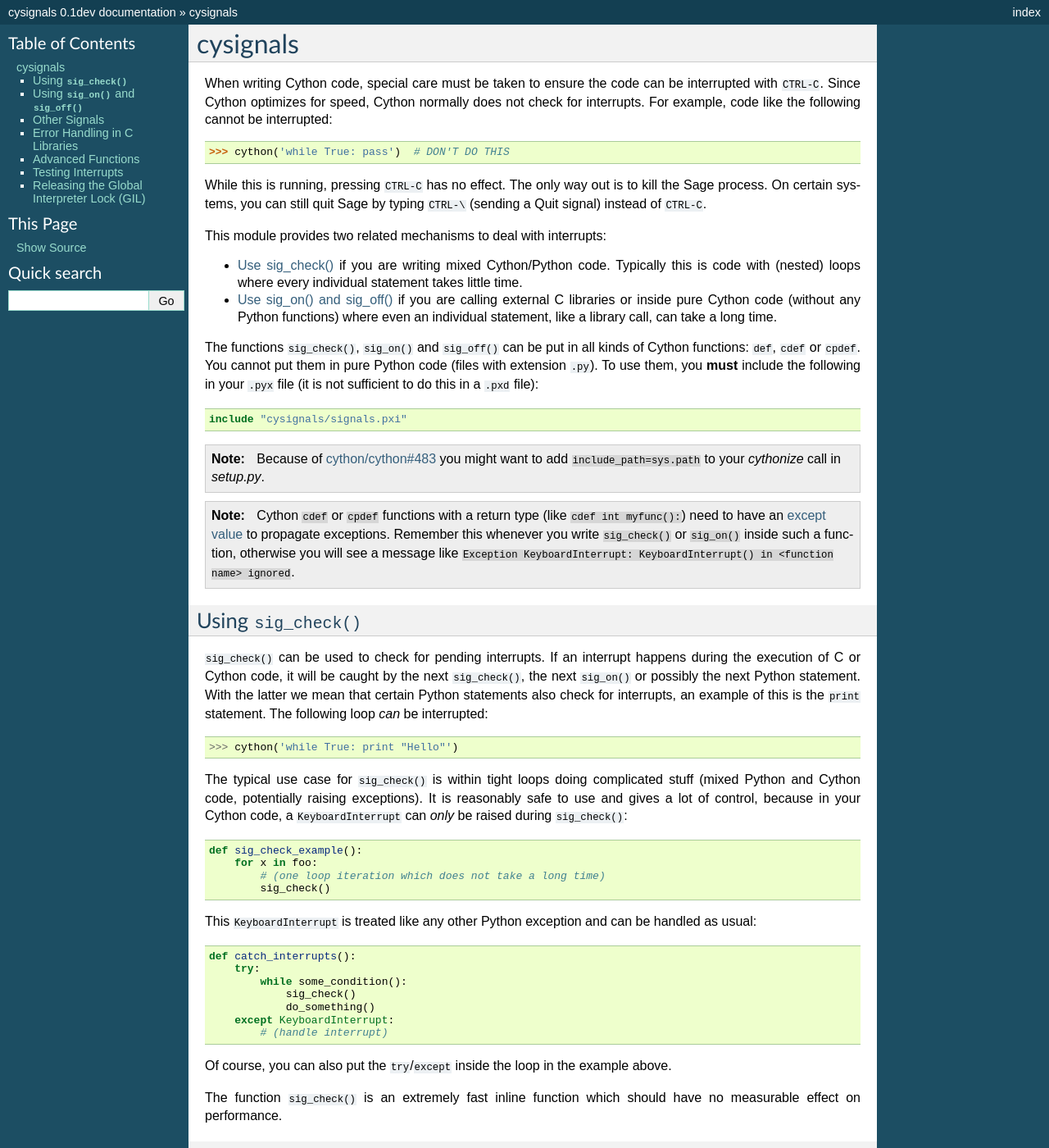
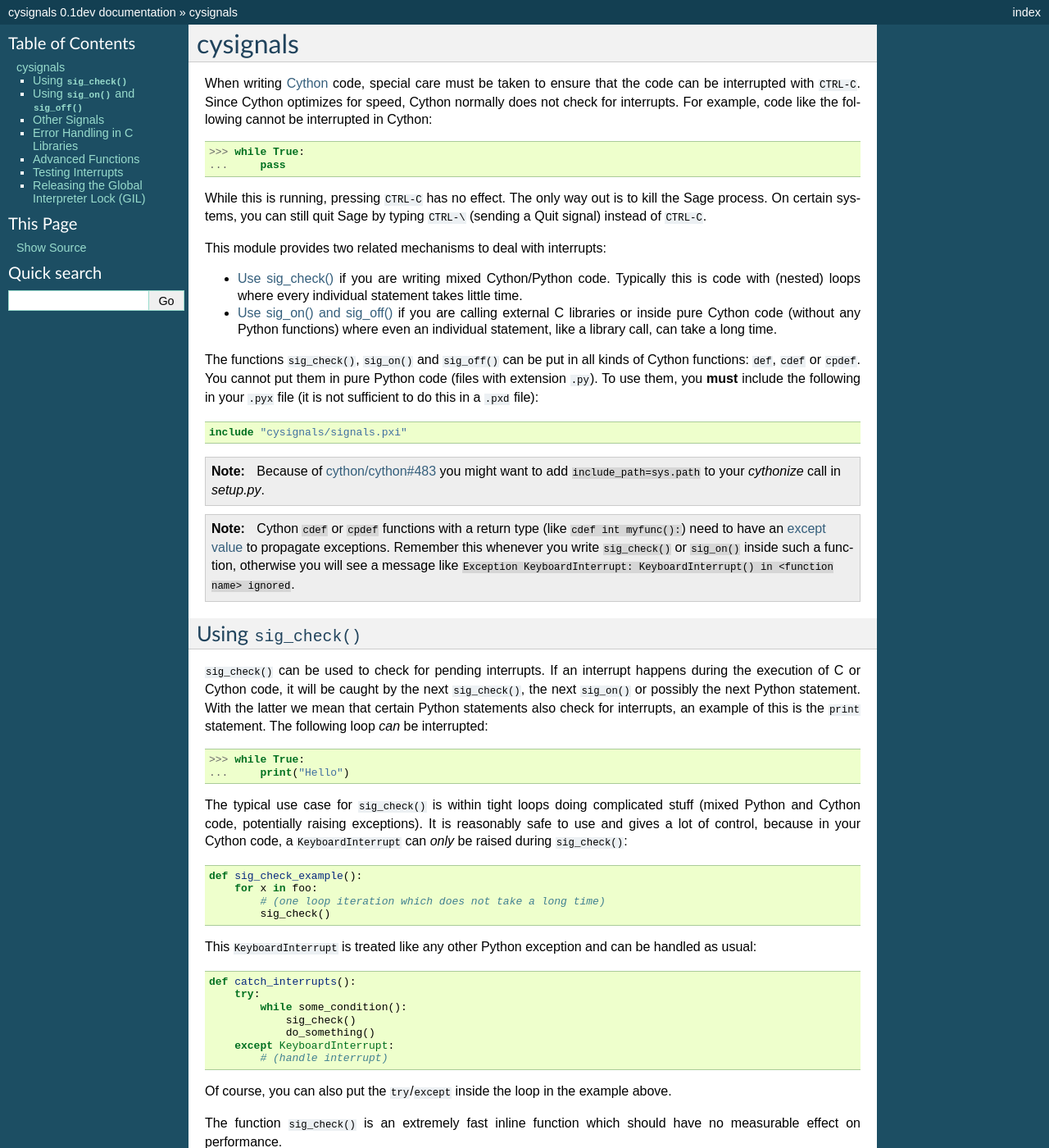
Before and after one commit to sagemath/cysignals, a Sphinx documentation site: the page built from docs/source/index.rst, in a window 1280 px wide and 1400 px high. Shown: the whole window at 82% size. Built offline with Sphinx 7.4.7, drawn with Linux system fonts in a browser that asks for light colours; some of the changed text lies outside the part shown.

Commit message:
Set highlighting language globally, avoid Sage-specifics

```diff
--- a/docs/source/conf.py
+++ b/docs/source/conf.py
@@ -53,13 +53,16 @@
 # built documents.
 #
 # The short X.Y version.
-version = '0.1dev'
+version = '0.1'
 # The full version, including alpha/beta/rc tags.
 release = '0.1dev'
 
 # The language for content autogenerated by Sphinx. Refer to documentation
 # for a list of supported languages.
 #language = None
+
+# Use Cython syntax highlighting
+highlight_language = "cython"
 
 # There are two options for replacing |today|: either, you set today to some
 # non-false value, then it is used:
--- a/docs/source/index.rst
+++ b/docs/source/index.rst
@@ -1,22 +1,18 @@
 cysignals
 =========
 
-When writing Cython code, special care must be taken to ensure the code can be
-interrupted with ``CTRL-C``. Since Cython optimizes for speed, Cython normally
-does not check for interrupts. For example, code like the following cannot be
-interrupted:
+When writing `Cython <http://cython.org/>`_ code, special care must be
+taken to ensure that the code can be interrupted with ``CTRL-C``.
+Since Cython optimizes for speed, Cython normally does not check for
+interrupts. For example, code like the following cannot be interrupted
+in Cython::
 
-::
-
-    >>> cython('while True: pass')  # DON'T DO THIS
+    >>> while True:
+    ...     pass
 
 While this is running, pressing ``CTRL-C`` has no effect. The only way out is to
 kill the Sage process. On certain systems, you can still quit Sage by typing
 ``CTRL-\`` (sending a Quit signal) instead of ``CTRL-C``.
-
-.. Use Cython syntax highlighting for the rest of this document.
-
-.. highlight:: cython
 
 This module provides two related mechanisms to deal with interrupts:
 
@@ -64,7 +60,8 @@
 interrupts, an example of this is the ``print`` statement. The following loop
 *can* be interrupted::
 
-    >>> cython('while True: print "Hello"')
+    >>> while True:
+    ...     print("Hello")
 
 The typical use case for ``sig_check()`` is within tight loops doing complicated
 stuff (mixed Python and Cython code, potentially raising exceptions). It is
@@ -271,9 +268,9 @@
         abort()
         sig_off()
 
-.. code-block:: python
+::
 
-    >>>  abort_example()
+    >>> abort_example()
     Traceback (most recent call last):
     ...
     RuntimeError: Aborted
@@ -296,9 +293,7 @@
         abort()
         sig_off()
 
-Executing this gives:
-
-.. code-block:: python
+Executing this gives::
 
     >>> abort_example_with_sig_str()
     Traceback (most recent call last):
```
